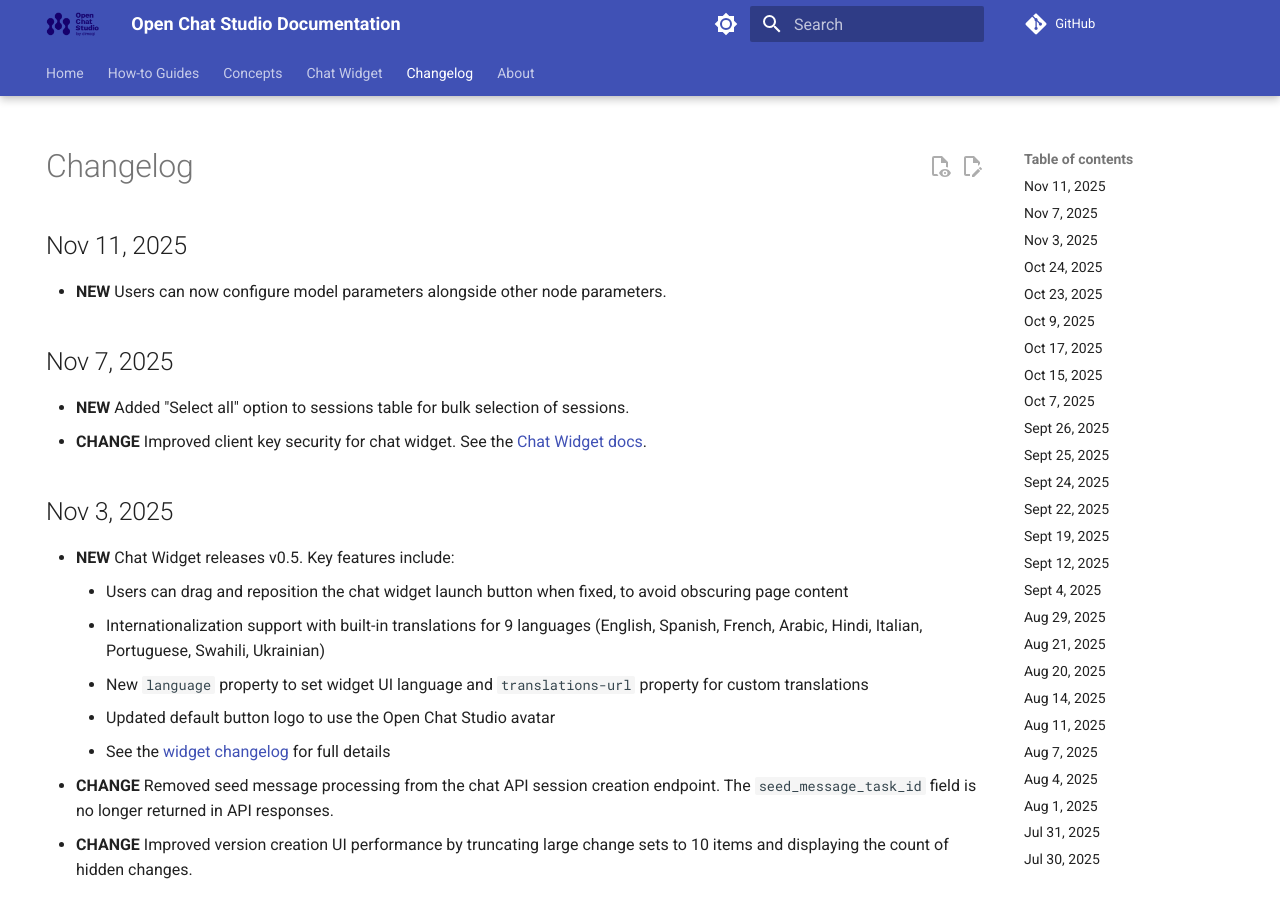
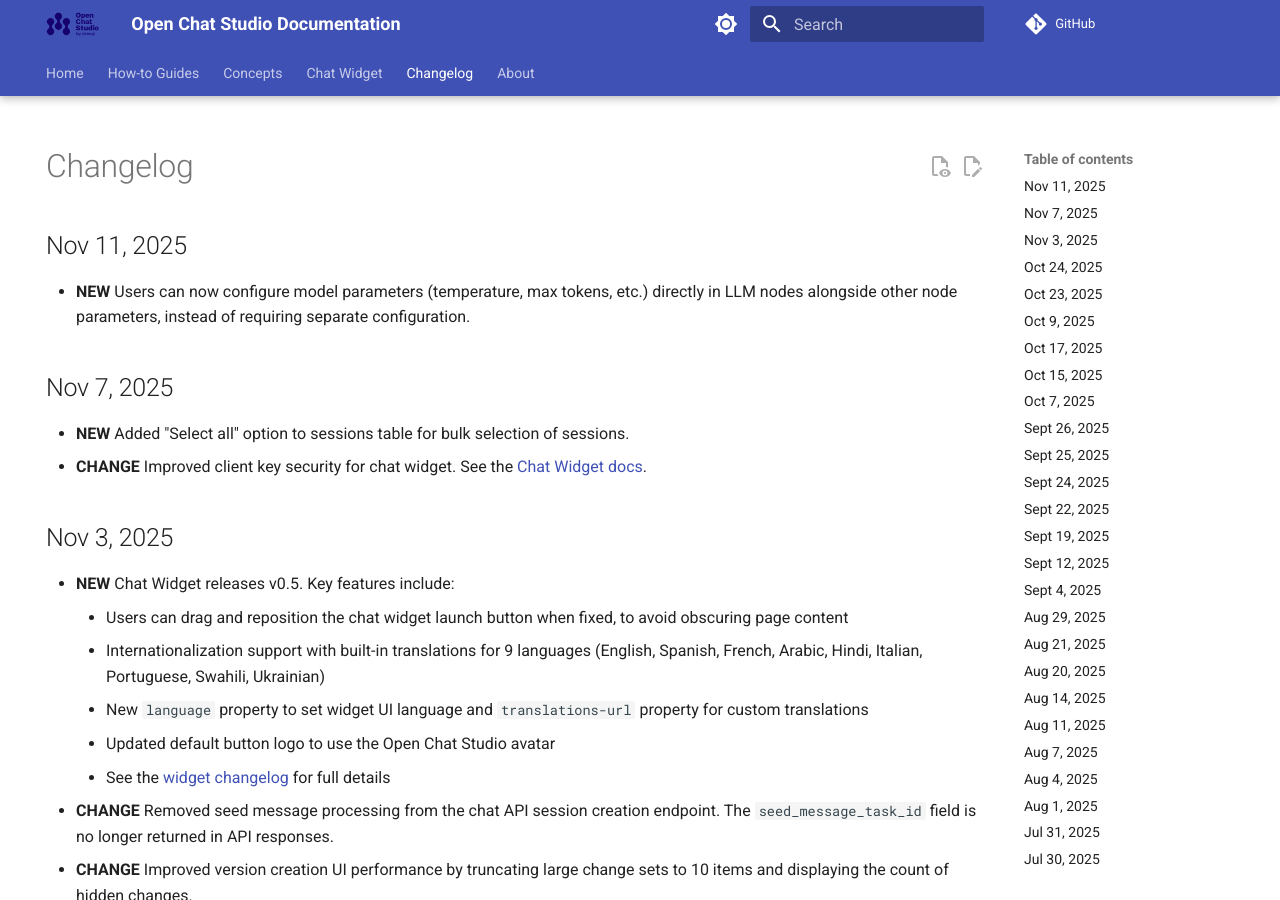
Before and after one commit to dimagi/open-chat-studio-docs, an MkDocs documentation site: the page built from docs/changelog.md, in a window 1280 px wide and 900 px high. Built offline with MkDocs 1.6.1 and Material for MkDocs 9.7.7, drawn with Linux system fonts in a browser that asks for light colours; emoji names are drawn with the system emoji font; a script that is not in the unit is left out; comment, search, counter and statistics services are not loaded.

Commit message:
Use LLM's suggested version

```diff
--- a/docs/changelog.md
+++ b/docs/changelog.md
@@ -5,7 +5,7 @@
 
 # Changelog
 ## Nov 11, 2025
-* **NEW** Users can now configure model parameters alongside other node parameters.
+* **NEW** Users can now configure model parameters (temperature, max tokens, etc.) directly in LLM nodes alongside other node parameters, instead of requiring separate configuration.
 
 ## Nov 7, 2025
 * **NEW** Added "Select all" option to sessions table for bulk selection of sessions.
```
